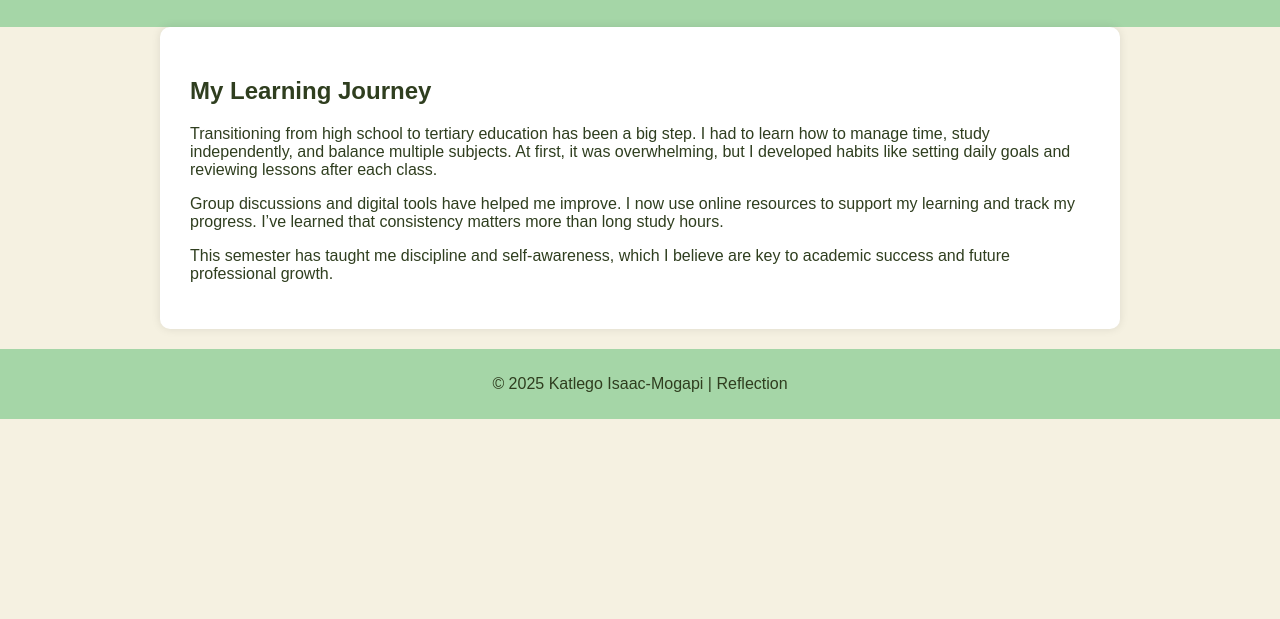
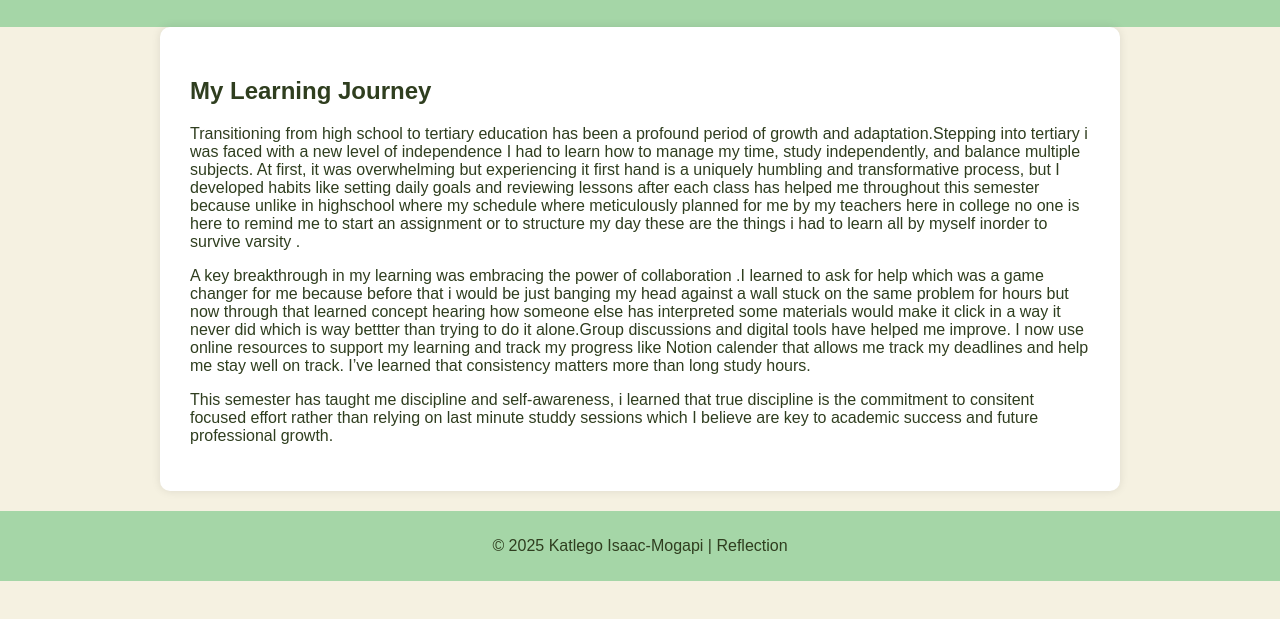
Before and after one commit to isaacmogapikatlego/Katlego, a plain HTML site: page reflection.html in a window 1280 px wide. Shown: the part 117-736 px from the top of the page. Drawn offline with Linux system fonts and the light colour scheme.

Commit message:
Update reflection content for clarity and depth
Revised reflection text to enhance clarity and detail, emphasizing personal growth and learning experiences in tertiary education.

```diff
--- a/reflection.html
+++ b/reflection.html
@@ -25,9 +25,10 @@
 
 <section class="reflection">
 <h2>My Learning Journey</h2>
-<p>Transitioning from high school to tertiary education has been a big step. I had to learn how to manage time, study independently, and balance multiple subjects. At first, it was overwhelming, but I developed habits like setting daily goals and reviewing lessons after each class.</p>
-<p>Group discussions and digital tools have helped me improve. I now use online resources to support my learning and track my progress. I’ve learned that consistency matters more than long study hours.</p>
-<p>This semester has taught me discipline and self-awareness, which I believe are key to academic success and future professional growth.</p>
+<p>Transitioning from high school to tertiary education has been a profound period of growth and adaptation.Stepping into tertiary i was faced with a new level of independence I had to learn how to manage my time, study independently, and balance multiple subjects. At first, it was overwhelming but experiencing it first hand is a uniquely humbling and transformative process, but I developed habits like setting daily goals and reviewing lessons after each class has helped me throughout this semester because unlike in highschool where my schedule where meticulously planned for me by my teachers  here in college no one is here to remind me to start an assignment or to structure my day these are the things i had to learn all by myself inorder to survive varsity .</p>
+<p> A key breakthrough in my learning was embracing the power of collaboration .I learned to ask for help which was a game changer for me because before that i would be just banging my head against a wall stuck on the same problem for hours but now through that learned concept hearing how someone else has interpreted some materials would make it click in a way it never did which is way bettter than trying to do it alone.Group discussions and digital tools have helped me improve. I now use online resources to support my learning and track my progress like Notion calender that allows me track my deadlines and help me stay well on track. I’ve learned that consistency matters more than long study hours.</p>
+<p>This semester has taught me discipline and self-awareness, i learned that true discipline is the commitment to consitent focused effort rather than relying on last minute studdy sessions which I believe are key to academic success and future professional growth.</p>
+<p></p>
 </section>
 
 <footer>
```
